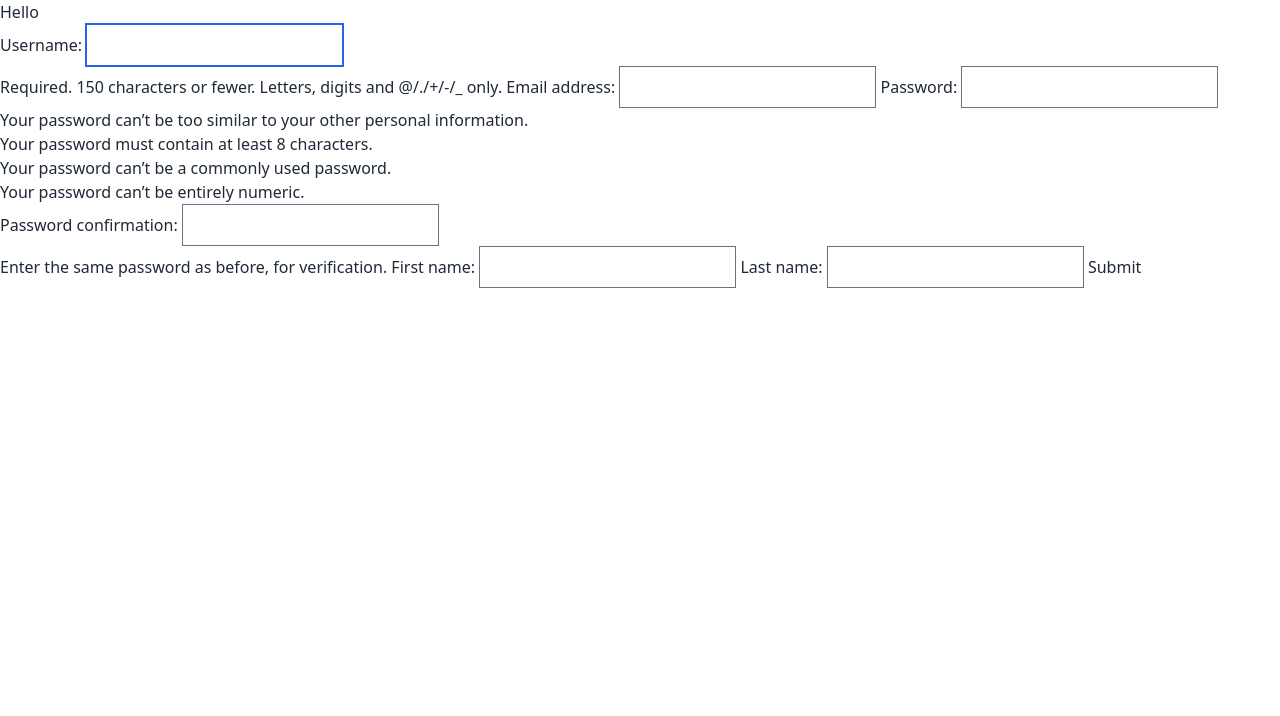
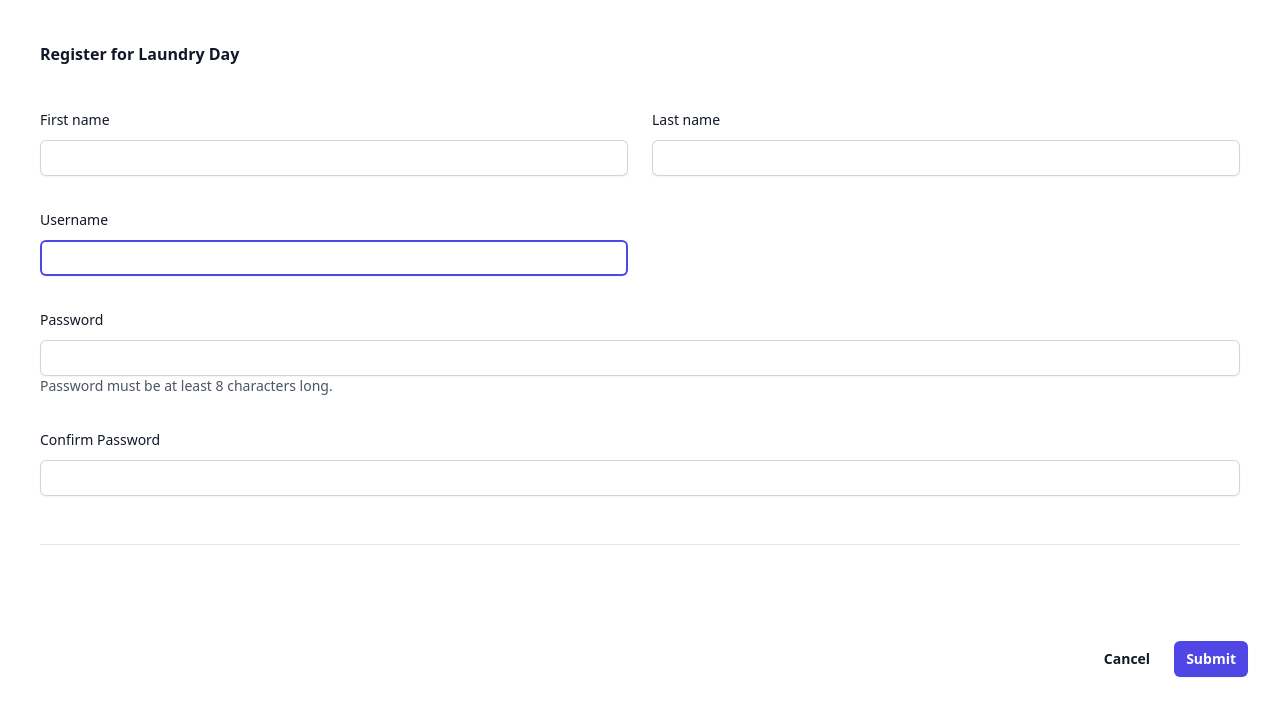
Before and after one commit to emilianochavezDLT/CS3300_project, a Django app: page /register/ in a window 1280 px wide. Shown: the part 68-784 px from the top of the page. Run offline with Django 4.2, Linux system fonts and the light colour scheme; some libraries are stand-ins or nearby versions.

Commit message:
The form is not being validated correctly

```diff
--- a/laundry_day/forms.py
+++ b/laundry_day/forms.py
@@ -1,3 +1,4 @@
+from typing import Any
 from django import forms
 from .models import *
 from django.contrib.auth.forms import UserCreationForm
@@ -9,7 +10,23 @@ class CreateUserForm(UserCreationForm):
 
     class Meta:
         model = User
-        fields = ['username', 'email', 'password1', 'password2', 'first_name','last_name']
+        fields = ['first_name',
+                  'last_name',
+                  'username',
+                  'password1',
+                  'password2'
+                ]
+
+
+    def save(self, commit=True):
+        user = super(CreateUserForm, self).save(commit=False)
+        user.first_name = self.cleaned_data["first_name"]
+        user.last_name = self.cleaned_data["last_name"]
+        user.username = self.cleaned_data["username"]
+        if commit:
+            user.save()
+        return user
+
 
     def clean_username(self):
         username = self.cleaned_data['username']
@@ -26,6 +43,14 @@ class CreateUserForm(UserCreationForm):
             raise forms.ValidationError("Passwords do not match")
         return password2
 
+    def __init__(self, *args, **kwargs):
+        super(CreateUserForm, self).__init__(*args, **kwargs)
+        self.fields['first_name'].widget.attrs.update({'class': 'block w-full rounded-md border-0 py-1.5 text-gray-900 shadow-sm ring-1 ring-inset ring-gray-300 placeholder:text-gray-400 focus:ring-2 focus:ring-inset focus:ring-indigo-600 sm:text-sm sm:leading-6'})
+        self.fields['last_name'].widget.attrs.update({'class':'block w-full rounded-md border-0 py-1.5 text-gray-900 shadow-sm ring-1 ring-inset ring-gray-300 placeholder:text-gray-400 focus:ring-2 focus:ring-inset focus:ring-indigo-600 sm:text-sm sm:leading-6'})
+        self.fields['username'].widget.attrs.update({'class':'block w-full rounded-md border-0 py-1.5 text-gray-900 shadow-sm ring-1 ring-inset ring-gray-300 placeholder:text-gray-400 focus:ring-2 focus:ring-inset focus:ring-indigo-600 sm:text-sm sm:leading-6'})
+        self.fields['password1'].widget.attrs.update({'class':'block w-full rounded-md border-0 py-1.5 text-gray-900 shadow-sm ring-1 ring-inset ring-gray-300 placeholder:text-gray-400 focus:ring-2 focus:ring-inset focus:ring-indigo-600 sm:text-sm sm:leading-6'})
+        self.fields['password2'].widget.attrs.update({'class':'block w-full rounded-md border-0 py-1.5 text-gray-900 shadow-sm ring-1 ring-inset ring-gray-300 placeholder:text-gray-400 focus:ring-2 focus:ring-inset focus:ring-indigo-600 sm:text-sm sm:leading-6'})
+
 
 
 #This is to create a laundry request
--- a/laundry_day/templates/laundry_day/register.html
+++ b/laundry_day/templates/laundry_day/register.html
@@ -1,14 +1,55 @@
-{% extends "laundry_day/base_template.html" %}
+{% extends 'laundry_day/base_template.html' %}
+
+{% block content %}
+  <form method="post">
+    {% csrf_token %}
+    <div class="space-y-12 p-10">
 
 
+      <div class="border-b border-gray-900/10 pb-12">
+        <h2 class="text-base font-semibold leading-7 text-gray-900">Register for Laundry Day</h2>
+        <div class="mt-10 grid grid-cols-1 gap-x-6 gap-y-8 sm:grid-cols-6">
+          <div class="sm:col-span-3">
+            <label for="first-name" class="block text-sm font-medium leading-6 text-gray-900">First name</label>
+            <div class="mt-2">
+              {{form.first_name}}
+            </div>
+          </div>
 
+          <div class="sm:col-span-3">
+            <label for="last-name" class="block text-sm font-medium leading-6 text-gray-900">Last name</label>
+            <div class="mt-2">
+              {{form.last_name}}
+            </div>
+          </div>
 
-{% block content %}
-<h1>Hello</h1>
-<form method="post">
-    {% csrf_token %}
-    {{form}}
-    <input type="submit" value="Submit"/>
-</form>
+          <div class="sm:col-span-3">
+            <label for="username" class="block text-sm font-medium leading-6 text-gray-900">Username</label>
+            <div class="mt-2">
+             {{form.username}}
+            </div>
+          </div>
 
+          <div class="col-span-full">
+            <label for="Password1" class="block text-sm font-medium leading-6 text-gray-900">Password</label>
+            <div class="mt-2">
+              {{form.password1}}
+              <p class="text-sm text-gray-600">Password must be at least 8 characters long.</p>
+            </div>
+          </div>
+
+          <div class="col-span-full">
+            <label for="Password2" class="block text-sm font-medium leading-6 text-gray-900">Confirm Password</label>
+            <div class="mt-2">
+              {{form.password2}}
+            </div>
+          </div>
+        </div>
+      </div>
+    </div>
+    <div class="mt-6 flex items-center justify-end gap-x-6 p-8">
+      <button type="button" class="text-sm font-semibold leading-6 text-gray-900">Cancel</button>
+      <button type="submit" class="rounded-md bg-indigo-600 px-3 py-2 text-sm font-semibold text-white shadow-sm hover:bg-indigo-500 focus-visible:outline focus-visible:outline-2 focus-visible:outline-offset-2 focus-visible:outline-indigo-600">Submit</button>
+    </div>
+  </form>
 {% endblock %}
--- a/laundry_day/views.py
+++ b/laundry_day/views.py
@@ -87,12 +87,22 @@ def create_laundry_request(request, pk):
 
 def registerPage(request):
     form = CreateUserForm()
+    print("in registerPage")
 
     if request.method == 'POST':
+        print("in POST")
         form = CreateUserForm(request.POST)
+        print(form)
         if form.is_valid():
+            print("in valid")
             form.save()
-            return redirect('users_list')
+        else:
+            print("not valid")
+            print(form.errors)
+            return render(request, 'laundry_day/register.html', {'form': form})
+
+    else:
+        form = CreateUserForm()
 
     context = {'form': form}
     return render(request, 'laundry_day/register.html', context)
--- a/theme/static/css/dist/styles.css
+++ b/theme/static/css/dist/styles.css
@@ -3635,15 +3680,39 @@ details.collapse summary::-webkit-details-marker {
   z-index: 1;
 }
 
+.col-span-full {
+  grid-column: 1 / -1;
+}
+
 .mx-auto {
   margin-left: auto;
   margin-right: auto;
 }
 
+.mt-1 {
+  margin-top: 0.25rem;
+}
+
+.mt-10 {
+  margin-top: 2.5rem;
+}
+
+.mt-2 {
+  margin-top: 0.5rem;
+}
+
 .mt-3 {
   margin-top: 0.75rem;
 }
 
+.mt-4 {
+  margin-top: 1rem;
+}
+
+.mt-6 {
+  margin-top: 1.5rem;
+}
+
 .block {
   display: block;
 }
@@ -3692,10 +3781,18 @@ details.collapse summary::-webkit-details-marker {
   width: 13rem;
 }
 
+.w-full {
+  width: 100%;
+}
+
 .max-w-sm {
   max-width: 24rem;
 }
 
+.flex-1 {
+  flex: 1 1 0%;
+}
+
 .border-collapse {
   border-collapse: collapse;
 }
@@ -3704,6 +3801,20 @@ details.collapse summary::-webkit-details-marker {
   transform: translate(var(--tw-translate-x), var(--tw-translate-y)) rotate(var(--tw-rotate)) skewX(var(--tw-skew-x)) skewY(var(--tw-skew-y)) scaleX(var(--tw-scale-x)) scaleY(var(--tw-scale-y));
 }
 
+.cursor-pointer {
+  cursor: pointer;
+}
+
+.select-none {
+  -webkit-user-select: none;
+     -moz-user-select: none;
+          user-select: none;
+}
+
+.grid-cols-1 {
+  grid-template-columns: repeat(1, minmax(0, 1fr));
+}
+
 .flex-col {
   flex-direction: column;
 }
@@ -3716,6 +3827,10 @@ details.collapse summary::-webkit-details-marker {
   align-items: center;
 }
 
+.justify-end {
+  justify-content: flex-end;
+}
+
 .justify-center {
   justify-content: center;
 }
@@ -3724,6 +3839,42 @@ details.collapse summary::-webkit-details-marker {
   justify-content: space-between;
 }
 
+.gap-x-3 {
+  -moz-column-gap: 0.75rem;
+       column-gap: 0.75rem;
+}
+
+.gap-x-6 {
+  -moz-column-gap: 1.5rem;
+       column-gap: 1.5rem;
+}
+
+.gap-y-8 {
+  row-gap: 2rem;
+}
+
+.space-y-10 > :not([hidden]) ~ :not([hidden]) {
+  --tw-space-y-reverse: 0;
+  margin-top: calc(2.5rem * calc(1 - var(--tw-space-y-reverse)));
+  margin-bottom: calc(2.5rem * var(--tw-space-y-reverse));
+}
+
+.space-y-12 > :not([hidden]) ~ :not([hidden]) {
+  --tw-space-y-reverse: 0;
+  margin-top: calc(3rem * calc(1 - var(--tw-space-y-reverse)));
+  margin-bottom: calc(3rem * var(--tw-space-y-reverse));
+}
+
+.space-y-6 > :not([hidden]) ~ :not([hidden]) {
+  --tw-space-y-reverse: 0;
+  margin-top: calc(1.5rem * calc(1 - var(--tw-space-y-reverse)));
+  margin-bottom: calc(1.5rem * var(--tw-space-y-reverse));
+}
+
+.rounded {
+  border-radius: 0.25rem;
+}
+
 .rounded-box {
   border-radius: var(--rounded-box, 1rem);
 }
@@ -3736,8 +3887,37 @@ details.collapse summary::-webkit-details-marker {
   border-radius: 0.5rem;
 }
 
+.rounded-md {
+  border-radius: 0.375rem;
+}
+
 .border {
   border-width: 1px;
+}
+
+.border-0 {
+  border-width: 0px;
+}
+
+.border-b {
+  border-bottom-width: 1px;
+}
+
+.border-dashed {
+  border-style: dashed;
+}
+
+.border-gray-300 {
+  --tw-border-opacity: 1;
+  border-color: rgb(209 213 219 / var(--tw-border-opacity));
+}
+
+.border-gray-900\/10 {
+  border-color: rgb(17 24 39 / 0.1);
+}
+
+.border-gray-900\/25 {
+  border-color: rgb(17 24 39 / 0.25);
 }
 
 .bg-base-100 {
@@ -3745,18 +3925,44 @@ details.collapse summary::-webkit-details-marker {
   background-color: var(--fallback-b1,oklch(var(--b1)/var(--tw-bg-opacity)));
 }
 
+.bg-base-200 {
+  --tw-bg-opacity: 1;
+  background-color: var(--fallback-b2,oklch(var(--b2)/var(--tw-bg-opacity)));
+}
+
 .bg-gray-50 {
   --tw-bg-opacity: 1;
   background-color: rgb(249 250 251 / var(--tw-bg-opacity));
 }
 
-.bg-base-200 {
+.bg-indigo-600 {
   --tw-bg-opacity: 1;
-  background-color: var(--fallback-b2,oklch(var(--b2)/var(--tw-bg-opacity)));
+  background-color: rgb(79 70 229 / var(--tw-bg-opacity));
+}
+
+.bg-transparent {
+  background-color: transparent;
+}
+
+.bg-white {
+  --tw-bg-opacity: 1;
+  background-color: rgb(255 255 255 / var(--tw-bg-opacity));
 }
 
 .p-2 {
   padding: 0.5rem;
+}
+
+.p-4 {
+  padding: 1rem;
+}
+
+.p-8 {
+  padding: 2rem;
+}
+
+.p-10 {
+  padding: 2.5rem;
 }
 
 .px-1 {
@@ -3764,11 +3970,67 @@ details.collapse summary::-webkit-details-marker {
   padding-right: 0.25rem;
 }
 
+.px-2 {
+  padding-left: 0.5rem;
+  padding-right: 0.5rem;
+}
+
+.px-2\.5 {
+  padding-left: 0.625rem;
+  padding-right: 0.625rem;
+}
+
+.px-3 {
+  padding-left: 0.75rem;
+  padding-right: 0.75rem;
+}
+
+.px-6 {
+  padding-left: 1.5rem;
+  padding-right: 1.5rem;
+}
+
+.py-1 {
+  padding-top: 0.25rem;
+  padding-bottom: 0.25rem;
+}
+
+.py-1\.5 {
+  padding-top: 0.375rem;
+  padding-bottom: 0.375rem;
+}
+
+.py-10 {
+  padding-top: 2.5rem;
+  padding-bottom: 2.5rem;
+}
+
+.py-2 {
+  padding-top: 0.5rem;
+  padding-bottom: 0.5rem;
+}
+
 .py-6 {
   padding-top: 1.5rem;
   padding-bottom: 1.5rem;
 }
 
+.pb-12 {
+  padding-bottom: 3rem;
+}
+
+.pl-1 {
+  padding-left: 0.25rem;
+}
+
+.pl-3 {
+  padding-left: 0.75rem;
+}
+
+.text-center {
+  text-align: center;
+}
+
 .font-serif {
   font-family: ui-serif, Georgia, Cambria, "Times New Roman", Times, serif;
 }
@@ -3778,21 +4040,86 @@ details.collapse summary::-webkit-details-marker {
   line-height: 1;
 }
 
+.text-base {
+  font-size: 1rem;
+  line-height: 1.5rem;
+}
+
+.text-sm {
+  font-size: 0.875rem;
+  line-height: 1.25rem;
+}
+
 .text-xl {
   font-size: 1.25rem;
   line-height: 1.75rem;
 }
 
+.text-xs {
+  font-size: 0.75rem;
+  line-height: 1rem;
+}
+
 .font-bold {
   font-weight: 700;
 }
 
+.font-medium {
+  font-weight: 500;
+}
+
+.font-semibold {
+  font-weight: 600;
+}
+
+.leading-5 {
+  line-height: 1.25rem;
+}
+
+.leading-6 {
+  line-height: 1.5rem;
+}
+
+.leading-7 {
+  line-height: 1.75rem;
+}
+
 .leading-normal {
   line-height: 1.5;
 }
 
 .tracking-normal {
   letter-spacing: 0em;
+}
+
+.text-gray-300 {
+  --tw-text-opacity: 1;
+  color: rgb(209 213 219 / var(--tw-text-opacity));
+}
+
+.text-gray-500 {
+  --tw-text-opacity: 1;
+  color: rgb(107 114 128 / var(--tw-text-opacity));
+}
+
+.text-gray-600 {
+  --tw-text-opacity: 1;
+  color: rgb(75 85 99 / var(--tw-text-opacity));
+}
+
+.text-gray-900 {
+  --tw-text-opacity: 1;
+  color: rgb(17 24 39 / var(--tw-text-opacity));
+}
+
+.text-indigo-600 {
+  --tw-text-opacity: 1;
+  color: rgb(79 70 229 / var(--tw-text-opacity));
+}
+
+.text-white {
+  --tw-text-opacity: 1;
+  color: rgb(255 255 255 / var(--tw-text-opacity));
 }
 
 .shadow {
@@ -3807,12 +4134,158 @@ details.collapse summary::-webkit-details-marker {
   box-shadow: var(--tw-ring-offset-shadow, 0 0 #0000), var(--tw-ring-shadow, 0 0 #0000), var(--tw-shadow);
 }
 
+.shadow-sm {
+  --tw-shadow: 0 1px 2px 0 rgb(0 0 0 / 0.05);
+  --tw-shadow-colored: 0 1px 2px 0 var(--tw-shadow-color);
+  box-shadow: var(--tw-ring-offset-shadow, 0 0 #0000), var(--tw-ring-shadow, 0 0 #0000), var(--tw-shadow);
+}
+
+.ring-1 {
+  --tw-ring-offset-shadow: var(--tw-ring-inset) 0 0 0 var(--tw-ring-offset-width) var(--tw-ring-offset-color);
+  --tw-ring-shadow: var(--tw-ring-inset) 0 0 0 calc(1px + var(--tw-ring-offset-width)) var(--tw-ring-color);
+  box-shadow: var(--tw-ring-offset-shadow), var(--tw-ring-shadow), var(--tw-shadow, 0 0 #0000);
+}
+
+.ring-inset {
+  --tw-ring-inset: inset;
+}
+
+.ring-gray-300 {
+  --tw-ring-opacity: 1;
+  --tw-ring-color: rgb(209 213 219 / var(--tw-ring-opacity));
+}
+
 .filter {
   filter: var(--tw-blur) var(--tw-brightness) var(--tw-contrast) var(--tw-grayscale) var(--tw-hue-rotate) var(--tw-invert) var(--tw-saturate) var(--tw-sepia) var(--tw-drop-shadow);
 }
 
 .ease-in-out {
   transition-timing-function: cubic-bezier(0.4, 0, 0.2, 1);
+}
+
+.placeholder\:text-gray-400::-moz-placeholder {
+  --tw-text-opacity: 1;
+  color: rgb(156 163 175 / var(--tw-text-opacity));
+}
+
+.placeholder\:text-gray-400::placeholder {
+  --tw-text-opacity: 1;
+  color: rgb(156 163 175 / var(--tw-text-opacity));
+}
+
+.focus-within\:outline-none:focus-within {
+  outline: 2px solid transparent;
+  outline-offset: 2px;
+}
+
+.focus-within\:ring-2:focus-within {
+  --tw-ring-offset-shadow: var(--tw-ring-inset) 0 0 0 var(--tw-ring-offset-width) var(--tw-ring-offset-color);
+  --tw-ring-shadow: var(--tw-ring-inset) 0 0 0 calc(2px + var(--tw-ring-offset-width)) var(--tw-ring-color);
+  box-shadow: var(--tw-ring-offset-shadow), var(--tw-ring-shadow), var(--tw-shadow, 0 0 #0000);
+}
+
+.focus-within\:ring-inset:focus-within {
+  --tw-ring-inset: inset;
+}
+
+.focus-within\:ring-indigo-600:focus-within {
+  --tw-ring-opacity: 1;
+  --tw-ring-color: rgb(79 70 229 / var(--tw-ring-opacity));
+}
+
+.focus-within\:ring-offset-2:focus-within {
+  --tw-ring-offset-width: 2px;
+}
+
+.hover\:bg-gray-50:hover {
+  --tw-bg-opacity: 1;
+  background-color: rgb(249 250 251 / var(--tw-bg-opacity));
+}
+
+.hover\:bg-indigo-500:hover {
+  --tw-bg-opacity: 1;
+  background-color: rgb(99 102 241 / var(--tw-bg-opacity));
+}
+
+.hover\:text-indigo-500:hover {
+  --tw-text-opacity: 1;
+  color: rgb(99 102 241 / var(--tw-text-opacity));
+}
+
+.focus\:ring-0:focus {
+  --tw-ring-offset-shadow: var(--tw-ring-inset) 0 0 0 var(--tw-ring-offset-width) var(--tw-ring-offset-color);
+  --tw-ring-shadow: var(--tw-ring-inset) 0 0 0 calc(0px + var(--tw-ring-offset-width)) var(--tw-ring-color);
+  box-shadow: var(--tw-ring-offset-shadow), var(--tw-ring-shadow), var(--tw-shadow, 0 0 #0000);
+}
+
+.focus\:ring-2:focus {
+  --tw-ring-offset-shadow: var(--tw-ring-inset) 0 0 0 var(--tw-ring-offset-width) var(--tw-ring-offset-color);
+  --tw-ring-shadow: var(--tw-ring-inset) 0 0 0 calc(2px + var(--tw-ring-offset-width)) var(--tw-ring-color);
+  box-shadow: var(--tw-ring-offset-shadow), var(--tw-ring-shadow), var(--tw-shadow, 0 0 #0000);
+}
+
+.focus\:ring-inset:focus {
+  --tw-ring-inset: inset;
+}
+
+.focus\:ring-indigo-600:focus {
+  --tw-ring-opacity: 1;
+  --tw-ring-color: rgb(79 70 229 / var(--tw-ring-opacity));
+}
+
+.focus-visible\:outline:focus-visible {
+  outline-style: solid;
+}
+
+.focus-visible\:outline-2:focus-visible {
+  outline-width: 2px;
+}
+
+.focus-visible\:outline-offset-2:focus-visible {
+  outline-offset: 2px;
+}
+
+.focus-visible\:outline-indigo-600:focus-visible {
+  outline-color: #4f46e5;
+}
+
+@media (min-width: 640px) {
+  .sm\:col-span-2 {
+    grid-column: span 2 / span 2;
+  }
+
+  .sm\:col-span-3 {
+    grid-column: span 3 / span 3;
+  }
+
+  .sm\:col-span-4 {
+    grid-column: span 4 / span 4;
+  }
+
+  .sm\:col-start-1 {
+    grid-column-start: 1;
+  }
+
+  .sm\:max-w-md {
+    max-width: 28rem;
+  }
+
+  .sm\:max-w-xs {
+    max-width: 20rem;
+  }
+
+  .sm\:grid-cols-6 {
+    grid-template-columns: repeat(6, minmax(0, 1fr));
+  }
+
+  .sm\:text-sm {
+    font-size: 0.875rem;
+    line-height: 1.25rem;
+  }
+
+  .sm\:leading-6 {
+    line-height: 1.5rem;
+  }
 }
 
 @media (min-width: 1024px) {
```
Also changed, not shown: other parts of theme/static/css/dist/styles.css (+65 -0 lines), laundry_day/templates/laundry_day/index.html (+4 -5 lines), db.sqlite3.
